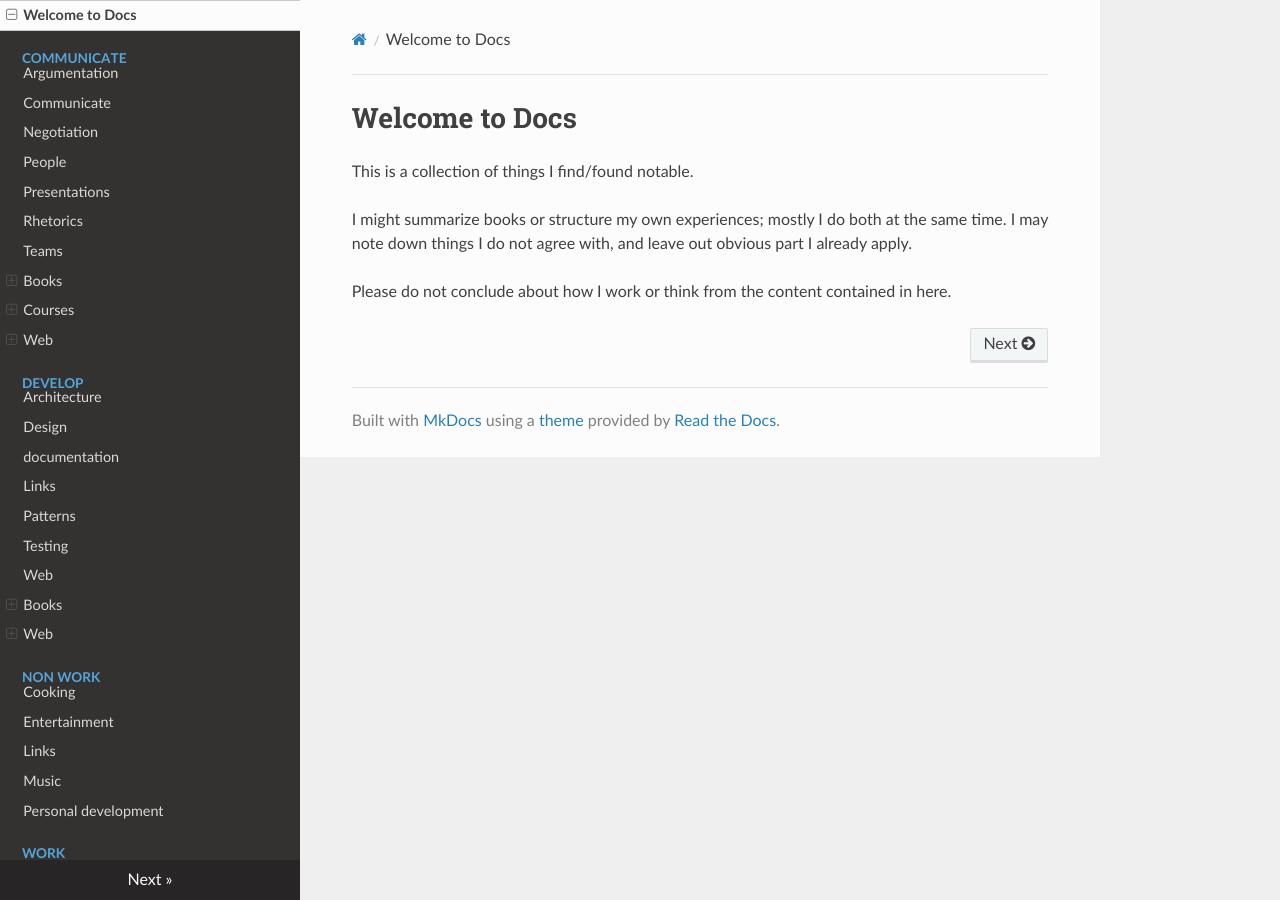
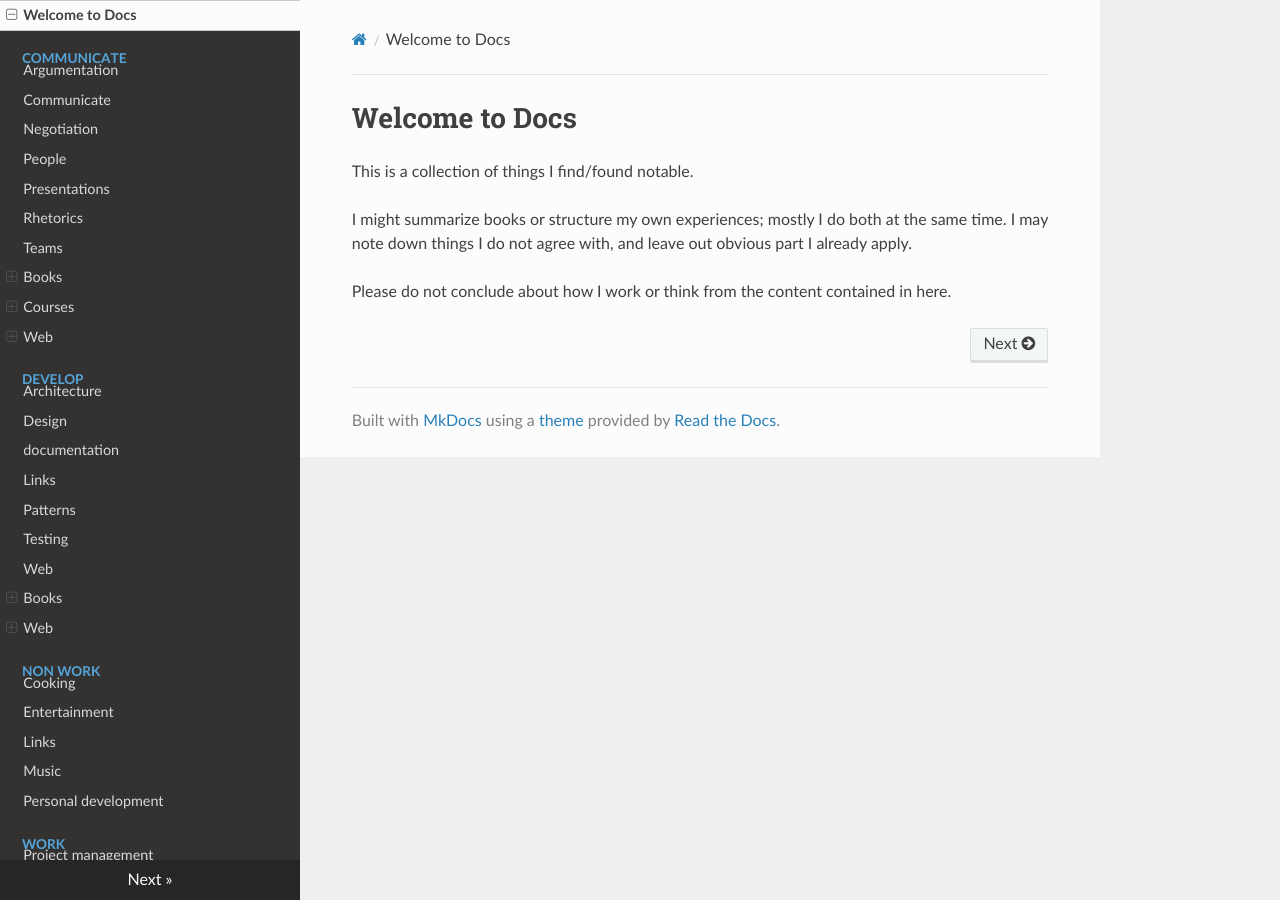
Before and after one commit to famoser/docs, an MkDocs documentation site: the page built from docs/index.md, in a window 1280 px wide. Built offline with MkDocs 1.6.1, drawn with Linux system fonts in a browser that asks for light colours; nearby versions of some CDN libraries.

Commit message:
Clean up CSS

```diff
--- a/docs/css/typography.css
+++ b/docs/css/typography.css
@@ -1,7 +1,3 @@
-.section ul, .section ol {
-    margin-top: -12px;
+p + ul {
+	margin-top: -1.2em;
 }
-
-p + ul {
-	margin-top: -1em;
-}
```
